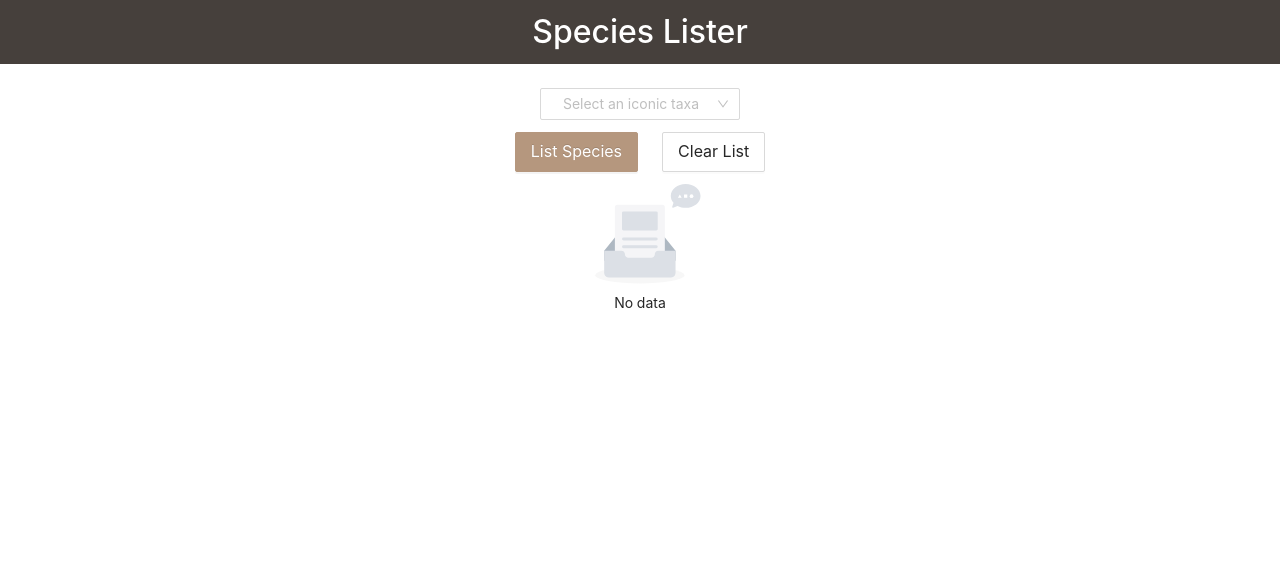
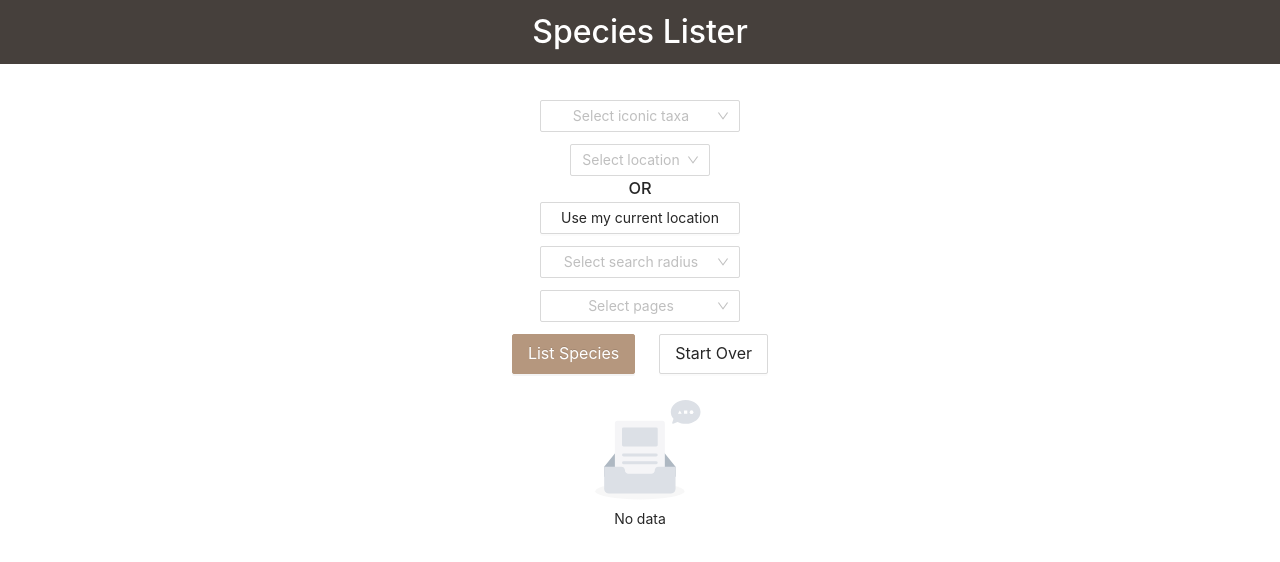
Before and after one commit to JasonKleinert/species-lister, a React (Create React App) app: page / in a window 1280 px wide. Shown: the top 562 px of the page. Built offline with nearby package versions, Linux system fonts and the light colour scheme.

Commit message:
added uri parameter input components and a little formatting

```diff
--- a/src/App.jsx
+++ b/src/App.jsx
@@ -1,5 +1,5 @@
 import './App.less';
-import { ListerLayout } from './ListerLayout';
+import { ListerLayout } from './components/ListerLayout';
 
 function App() {
   return (
--- a/src/App.less
+++ b/src/App.less
@@ -1,4 +1,4 @@
-@import "~antd/dist/antd.less";
+@import '~antd/dist/antd.less';
 
 .App {
   text-align: center;
@@ -27,18 +27,34 @@
   padding: 24px 50px;
 }
 
+.iconic-taxa-selector {
+  margin: 12px;
+}
+
+.location-controls {
+  .location-button {
+    margin-bottom: 12px;
+  }
+
+  h3 {
+    margin-bottom: 0;
+  }
+}
+
+.search-radius-selector {
+  margin-bottom: 12px;;
+}
+
 .lister-button {
+  margin-bottom: 1em;
   button {
     margin: 12px;
   }
 }
 
 .species-list {
-  // height: 75%;
-  // width: 50%;
   margin-top: 24px;
   padding: 8px 24px;
-  overflow: auto;
   border: 1px solid #e8e8e8;
   border-radius: 4px;
 }
@@ -49,37 +65,37 @@
   background: #46403c;
 }
 
-.App-logo {
-  height: 40vmin;
-  pointer-events: none;
-}
+// .App-logo {
+//   height: 40vmin;
+//   pointer-events: none;
+// }
 
-@media (prefers-reduced-motion: no-preference) {
-  .App-logo {
-    animation: App-logo-spin infinite 20s linear;
-  }
-}
+// @media (prefers-reduced-motion: no-preference) {
+//   .App-logo {
+//     animation: App-logo-spin infinite 20s linear;
+//   }
+// }
 
-.App-header {
-  background-color: #282c34;
-  min-height: 100vh;
-  display: flex;
-  flex-direction: column;
-  align-items: center;
-  justify-content: center;
-  font-size: calc(10px + 2vmin);
-  color: white;
-}
+// .App-header {
+//   background-color: #282c34;
+//   min-height: 100vh;
+//   display: flex;
+//   flex-direction: column;
+//   align-items: center;
+//   justify-content: center;
+//   font-size: calc(10px + 2vmin);
+//   color: white;
+// }
 
-.App-link {
-  color: #61dafb;
-}
+// .App-link {
+//   color: #61dafb;
+// }
 
-@keyframes App-logo-spin {
-  from {
-    transform: rotate(0deg);
-  }
-  to {
-    transform: rotate(360deg);
-  }
-}
+// @keyframes App-logo-spin {
+//   from {
+//     transform: rotate(0deg);
+//   }
+//   to {
+//     transform: rotate(360deg);
+//   }
+// }
--- a/src/ListerContent.jsx
+++ /dev/null
@@ -1,71 +0,0 @@
-import { useState } from 'react';
-import { Empty, Spin } from 'antd';
-import { IconicTaxaSelector } from './IconicTaxaSelector';
-import { ListerButton } from './ListerButton';
-import { SpeciesList } from './SpeciesList';
-import { recursiveObservationFetcher } from './utilities/fetchObservations';
-
-export function ListerContent() {
-  const [iconicTaxa, setIconicTaxa] = useState('');
-  const [data, setData] = useState([]);
-  const [loading, setLoading] = useState(false);
-
-  const createSpeciesList = (dataPages) => {
-    let speciesSet = new Set();
-
-    dataPages.forEach(page => {
-        page.forEach(observation => {
-            // console.log(observation);
-            if (observation['taxon']['preferred_common_name']) {
-              speciesSet.add(observation['taxon']['preferred_common_name']);
-            }
-        })
-    });
-
-    let speciesList = [...speciesSet].sort();
-    return speciesList;
-  }
-
-  const handleIconicTaxaChange = (value) => {
-    setIconicTaxa(value);
-  }
-
-  const handleListerButtonClick = (e) => {
-    setLoading(true);
-    if (data) {
-      setData([]);
-    }
-    recursiveObservationFetcher(iconicTaxa, 1, []).then(data => {
-      let speciesList = createSpeciesList(data);
-      setData(speciesList);
-      setLoading(false);
-    })
-  }
-
-  const handleClearListerButtonClick = (e) => {
-    setData([]);
-  }
-
-  console.log(`${data.length} species observed`);
-  console.log(data);
-
-
-  return (
-    <div className='lister-content'>
-      <IconicTaxaSelector handleIconicTaxaChange={handleIconicTaxaChange} />
-      <ListerButton
-        handleListerButtonClick={handleListerButtonClick}
-        handleClearListerButtonClick={handleClearListerButtonClick}
-      />
-      {!data.length ?
-        loading ?
-          <Spin className='spinner' size='large' /> :
-            <Empty /> :
-              <SpeciesList
-                speciesList={data}
-                iconicTaxa={iconicTaxa}
-              />
-      }
-    </div>
-  )
-}
--- a/src/IconicTaxaSelector.jsx
+++ b/src/components/IconicTaxaSelector.jsx
@@ -3,11 +3,11 @@ import { Select } from 'antd';
 const { Option } = Select;
 
 export function IconicTaxaSelector(props) {
-
   return (
-    <div className='iconic-taxa-selector'>
+    <div className="iconic-taxa-selector">
       <Select
-        placeholder="Select an iconic taxa"
+        placeholder="Select iconic taxa"
+        value={props.iconicTaxa}
         allowClear={true}
         style={{ width: 200 }}
         onChange={props.handleIconicTaxaChange}
@@ -25,15 +25,6 @@ export function IconicTaxaSelector(props) {
         <Option value="Plantae">Plantae</Option>
         <Option value="Protozoa">Protozoa</Option>
       </Select>
-      {/* <Select defaultValue="lucy" style={{ width: 120 }} disabled>
-        <Option value="lucy">Lucy</Option>
-      </Select>
-      <Select defaultValue="lucy" style={{ width: 120 }} loading>
-        <Option value="lucy">Lucy</Option>
-      </Select>
-      <Select defaultValue="lucy" style={{ width: 120 }} allowClear>
-        <Option value="lucy">Lucy</Option>
-      </Select> */}
     </div>
   )
 }
--- a/src/ListerButton.jsx
+++ b/src/components/ListerButton.jsx
@@ -2,20 +2,20 @@ import { Button } from 'antd';
 
 export function ListerButton(props) {
   return (
-    <div className='lister-button'>
+    <div className="lister-button">
       <Button
-        type={"primary"}
-        size={"large"}
+        type="primary"
+        size="large"
         onClick={props.handleListerButtonClick}
       >
         List Species
       </Button>
       <Button
-        type={"secondary"}
-        size={"large"}
+        type="default"
+        size="large"
         onClick={props.handleClearListerButtonClick}
       >
-        Clear List
+        Start Over
       </Button>
     </div>
   );
--- /dev/null
+++ b/src/components/ListerContent.jsx
@@ -0,0 +1,144 @@
+import { useState } from 'react';
+import { Empty, Spin } from 'antd';
+import { IconicTaxaSelector } from './IconicTaxaSelector';
+import { LocationControls } from './LocationControls';
+import { SearchRadiusSelector } from './SearchRadiusSelector';
+import { NumPagesSelector } from './NumPagesSelector';
+import { ListerButton } from './ListerButton';
+import { SpeciesList } from './SpeciesList';
+import { recursiveObservationFetcher } from '../utilities/fetchObservations';
+
+export function ListerContent() {
+  const [iconicTaxa, setIconicTaxa] = useState();
+  const [location, setLocation] = useState();
+  const [radius, setRadius] = useState();
+  const [numPages, setNumPages] = useState();
+  const [data, setData] = useState([]);
+  const [loading, setLoading] = useState(false);
+
+  const createSpeciesList = (dataPages) => {
+    let speciesSet = new Set();
+
+    dataPages.forEach(page => {
+        page.forEach(observation => {
+            if (observation["taxon"]["preferred_common_name"]) {
+              speciesSet.add(observation["taxon"]["preferred_common_name"]);
+            }
+        })
+    });
+
+    let speciesList = [...speciesSet].sort();
+    return speciesList;
+  }
+
+  const handleIconicTaxaChange = (value) => {
+    setIconicTaxa(value);
+  }
+
+  const handleSelectLocation = (value) => {
+    setLocation(value);
+  }
+
+  const success = (pos) => {
+    let crd = pos.coords;
+    setLocation(`${crd.latitude}, ${crd.longitude}`);
+
+    console.log('Your current position is:');
+    console.log(`Latitude : ${crd.latitude}`);
+    console.log(`Longitude: ${crd.longitude}`);
+    console.log(`More or less ${crd.accuracy} meters.`);
+  }
+
+  const error = (err) => {
+    console.warn(`ERROR(${err.code}): ${err.message}`);
+  }
+
+  const handleLocationButtonClick = (e) => {
+    const options = {
+      enableHighAccuracy: true,
+      timeout: 5000,
+      maximumAge: 0
+    };
+
+    if (navigator.geolocation) {
+      navigator.geolocation.getCurrentPosition(success, error, options);
+    } else {
+      window.alert("Geolocation is not supported by this browser.");
+    }
+  }
+
+  const handleSelectSearchRadius = (value) => {
+    setRadius(value);
+  }
+
+  const handleSelectNumPages = (value) => {
+    setNumPages(value);
+  }
+
+  const handleListerButtonClick = (e) => {
+    console.log(location.split(",")[0]);
+    setLoading(true);
+    if (data) {
+      setData([]);
+    }
+    recursiveObservationFetcher(
+      iconicTaxa,
+      1,
+      numPages,
+      location.split(",")[0],
+      location.split(",")[1],
+      radius,
+      []
+    ).then(data => {
+      let speciesList = createSpeciesList(data);
+      setData(speciesList);
+      setLoading(false);
+    })
+  }
+
+  const handleClearListerButtonClick = (e) => {
+    setData([]);
+    setIconicTaxa(null);
+    setLocation(null);
+    setRadius(null);
+    setNumPages(null);
+  }
+
+  return (
+    <div className="lister-content">
+      <IconicTaxaSelector
+        iconicTaxa={iconicTaxa}
+        handleIconicTaxaChange={handleIconicTaxaChange} />
+      <LocationControls
+        location={location}
+        handleLocationButtonClick={handleLocationButtonClick}
+        handleSelectLocation={handleSelectLocation}
+      />
+      <SearchRadiusSelector
+        radius={radius}
+        handleSelectSearchRadius={handleSelectSearchRadius}
+      />
+      <NumPagesSelector
+        numPages={numPages}
+        handleSelectNumPages={handleSelectNumPages}
+      />
+      <ListerButton
+        handleListerButtonClick={handleListerButtonClick}
+        handleClearListerButtonClick={handleClearListerButtonClick}
+      />
+      {!data.length ?
+        loading ?
+          <Spin
+            className="spinner"
+            size="large"
+            tip="Gathering observations from iNaturalist..."
+          /> :
+          <Empty /> :
+            <SpeciesList
+              speciesList={data}
+              iconicTaxa={iconicTaxa}
+            />
+      }
+    </div>
+  )
+}
--- a/src/ListerLayout.jsx
+++ b/src/components/ListerLayout.jsx
@@ -5,8 +5,8 @@ const { Header, Footer } = Layout;
 
 export function ListerLayout() {
   return (
-    <Layout className='lister-layout'>
-      <Header className='lister-header'><h1>Species Lister</h1></Header>
+    <Layout className="lister-layout">
+      <Header className="lister-header"><h1>Species Lister</h1></Header>
       <ListerContent />
       {/* <Footer className='lister-footer'>
       List created from the last 2000 observations on <a href='https://inaturalist.org'>inaturalist.org</a>
--- /dev/null
+++ b/src/components/LocationControls.jsx
@@ -0,0 +1,31 @@
+import { Button, Select } from 'antd';
+
+const { Option } = Select;
+
+export function LocationControls(props) {
+  return (
+    <div className="location-controls">
+      <Select
+        placeholder="Select location"
+        value={props.location}
+        allowClear={true}
+        // style={{ width: 200 }}
+        onChange={props.handleSelectLocation}
+      >
+        <Option value="34.4377, -101.0599">Caprock Canyons</Option>
+        <Option value="30.0922, -97.4169">Earth Native</Option>
+        <Option value="26.2290,-97.3473">Laguna Atascosa</Option>
+        <Option value="31.6191, -102.8119">Monahans Sandhills</Option>
+      </Select>
+      <h3>OR</h3>
+      <Button
+        className="location-button"
+        type="default"
+        style={{ width: 200 }}
+        onClick={props.handleLocationButtonClick}
+      >
+      Use my current location
+      </Button>
+    </div>
+  )
+}
--- /dev/null
+++ b/src/components/NumPagesSelector.jsx
@@ -0,0 +1,24 @@
+import { Select } from 'antd';
+
+const { Option } = Select;
+
+export function NumPagesSelector(props) {
+  return (
+    <div className="numpages-selector">
+      <Select
+        placeholder="Select pages"
+        value={props.numPages}
+        allowClear={true}
+        style={{ width: 200 }}
+        onChange={props.handleSelectNumPages}
+      >
+        <Option value={1}>1</Option>
+        <Option value={2}>2</Option>
+        <Option value={3}>3</Option>
+        <Option value={4}>4</Option>
+        <Option value={5}>5</Option>
+        <Option value={10}>10</Option>
+      </Select>
+    </div>
+  )
+}
--- /dev/null
+++ b/src/components/SearchRadiusSelector.jsx
@@ -0,0 +1,23 @@
+import { Select } from 'antd';
+
+const { Option } = Select;
+
+export function SearchRadiusSelector(props) {
+  return (
+    <div className="search-radius-selector">
+      <Select
+        placeholder="Select search radius"
+        value={props.radius}
+        allowClear={true}
+        style={{ width: 200 }}
+        onChange={props.handleSelectSearchRadius}
+      >
+        <Option value={5}>5</Option>
+        <Option value={10}>10</Option>
+        <Option value={25}>25</Option>
+        <Option value={50}>50</Option>
+        <Option value={100}>100</Option>
+      </Select>
+    </div>
+  )
+}
```
Also changed, not shown: src/components/SpeciesList.jsx (renamed from src/SpeciesList.jsx, +5 -2 lines), src/utilities/fetchObservations.js (+6 -6 lines).
